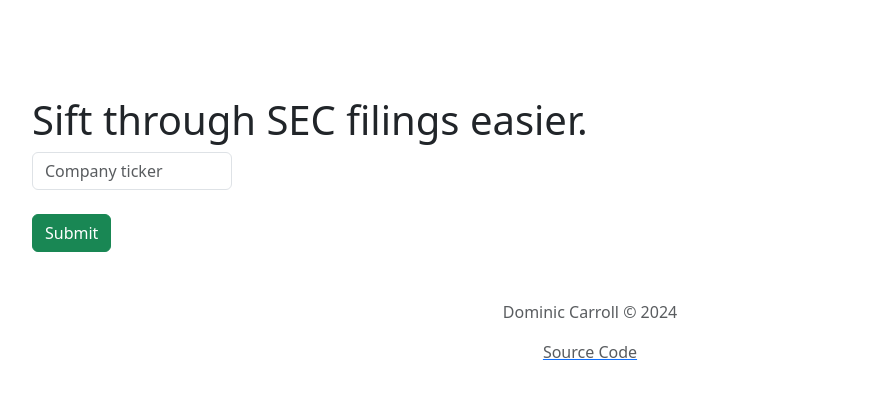
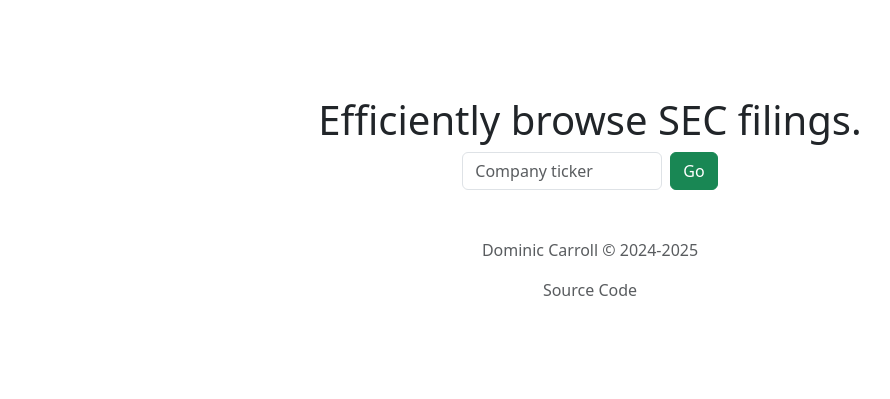
Before and after one commit to carrolldominic/smart-filings, a Node server app: page / in a window 1280 px wide. Shown: the part 56-455 px from the top of the page, without its empty margins (50-940 px from the left). Run offline with Node 20, Linux system fonts and the light colour scheme; some libraries are stand-ins or nearby versions.

Commit message:
layout update

```diff
--- a/views/index.handlebars
+++ b/views/index.handlebars
@@ -3,19 +3,19 @@
 <br/>
 <br/>
 
-<div class="container">
+<div class="container d-flex flex-column justify-content-center align-items-center text-center">
     <div class="row">
-        <h1>Sift through SEC filings easier.</h1>
+        <h1>Efficiently browse SEC filings.</h1>
         <br/>
     </div>
     <div class="row">
-        <form id="tickerForm2" class="w-100">
-            <input type="search" id="filingInput2" class="form-control" style="max-width: 200px;" placeholder="Company ticker" aria-label="Search">
-            <br/>
-            <input type="submit" class="btn btn-success" text="Submit">
+        <form id="tickerForm2" class="d-flex">
+            <input type="search" id="filingInput2" class="form-control me-2" style="max-width: 200px;" placeholder="Company ticker" aria-label="Search">
+            <input type="submit" class="btn btn-success" value="Go">
         </form>
     </div>
 </div>
+
 
 
 
--- a/views/layouts/main.handlebars
+++ b/views/layouts/main.handlebars
@@ -46,8 +46,8 @@
   <br/>
 
   <footer>
-    <p class="text-muted text-center">Dominic Carroll © 2024</p>
-    <a href="https://github.com/carrolldominic/smart-filings" target="_blank"><p class="text-muted text-center">Source Code</p></a>
+    <p class="text-muted text-center">Dominic Carroll © 2024-2025</p>
+    <a href="https://github.com/carrolldominic/smart-filings" target="_blank" style="text-decoration: none; !important"><p class="text-muted text-center">Source Code</p></a>
   </footer>
 
     <script>
```
